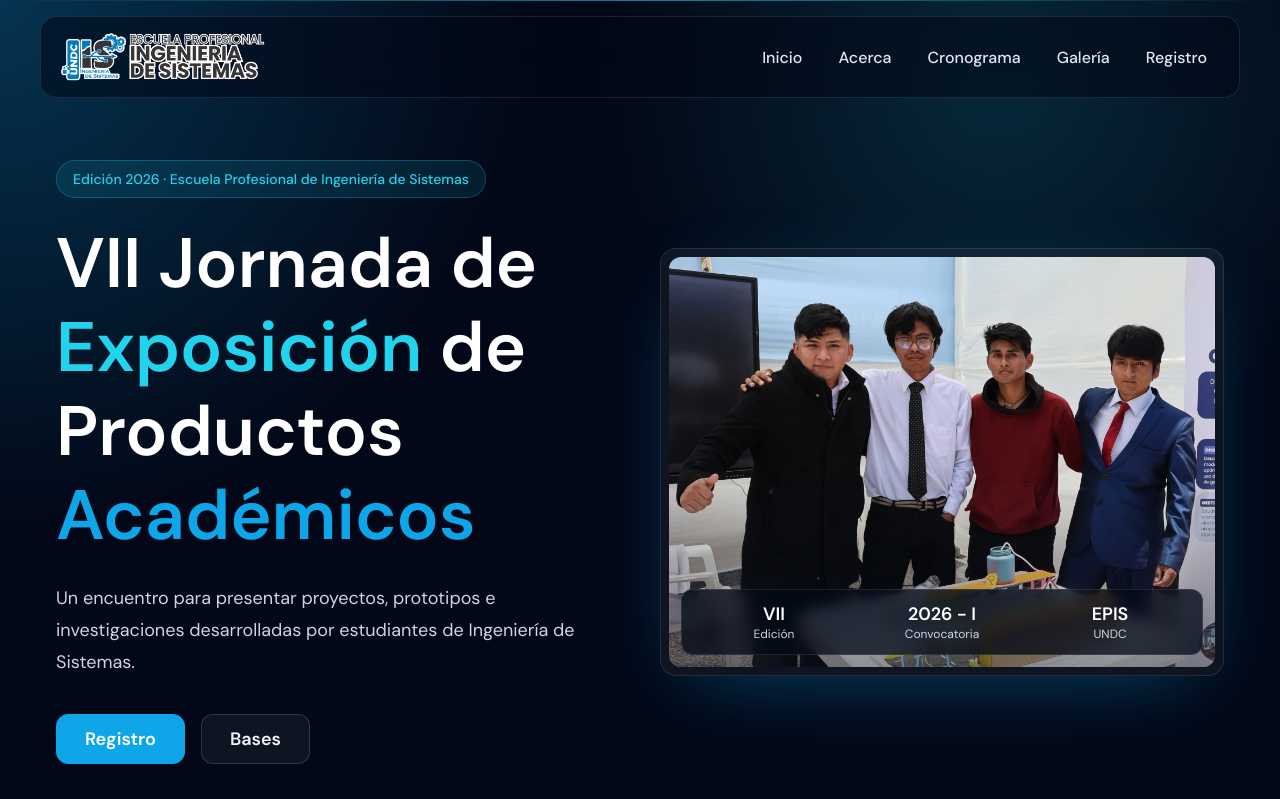
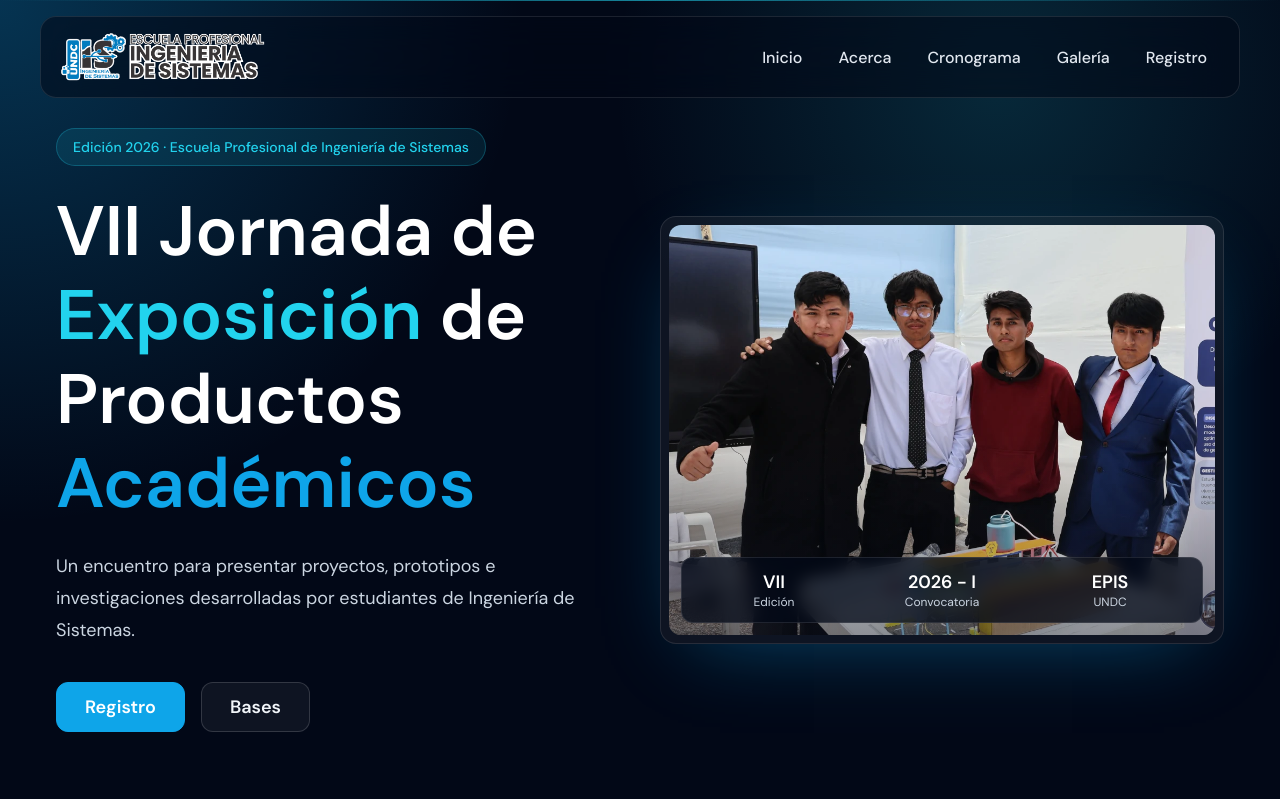
Before and after one commit to BeniAlexis23/JEPA-DAIS-2025, a Next.js app in the folder frontend/: page / in a window 1280 px wide. Shown: the top 799 px of the page. Built offline with nearby package versions, Linux system fonts and the light colour scheme.

Commit message:
fix padding top main banner

```diff
--- a/frontend/src/components/Home/Hero/index.tsx
+++ b/frontend/src/components/Home/Hero/index.tsx
@@ -21,7 +21,7 @@ const Hero = () => {
   };
 
   return (
-    <section className="relative overflow-hidden bg-site-radial pb-20 pt-32 sm:pt-36 lg:pb-28 lg:pt-40" id="main-banner">
+    <section className="relative overflow-hidden bg-site-radial pb-20 pt-32 sm:pt-36 lg:pb-28 lg:pt-32" id="main-banner">
       <div className="absolute inset-x-0 top-0 h-px bg-gradient-to-r from-transparent via-secondary/60 to-transparent" />
       <div className="container relative z-10 mx-auto px-4 lg:max-w-screen-xl">
         <div className="grid grid-cols-1 items-center gap-12 lg:grid-cols-12 lg:gap-10">
```
